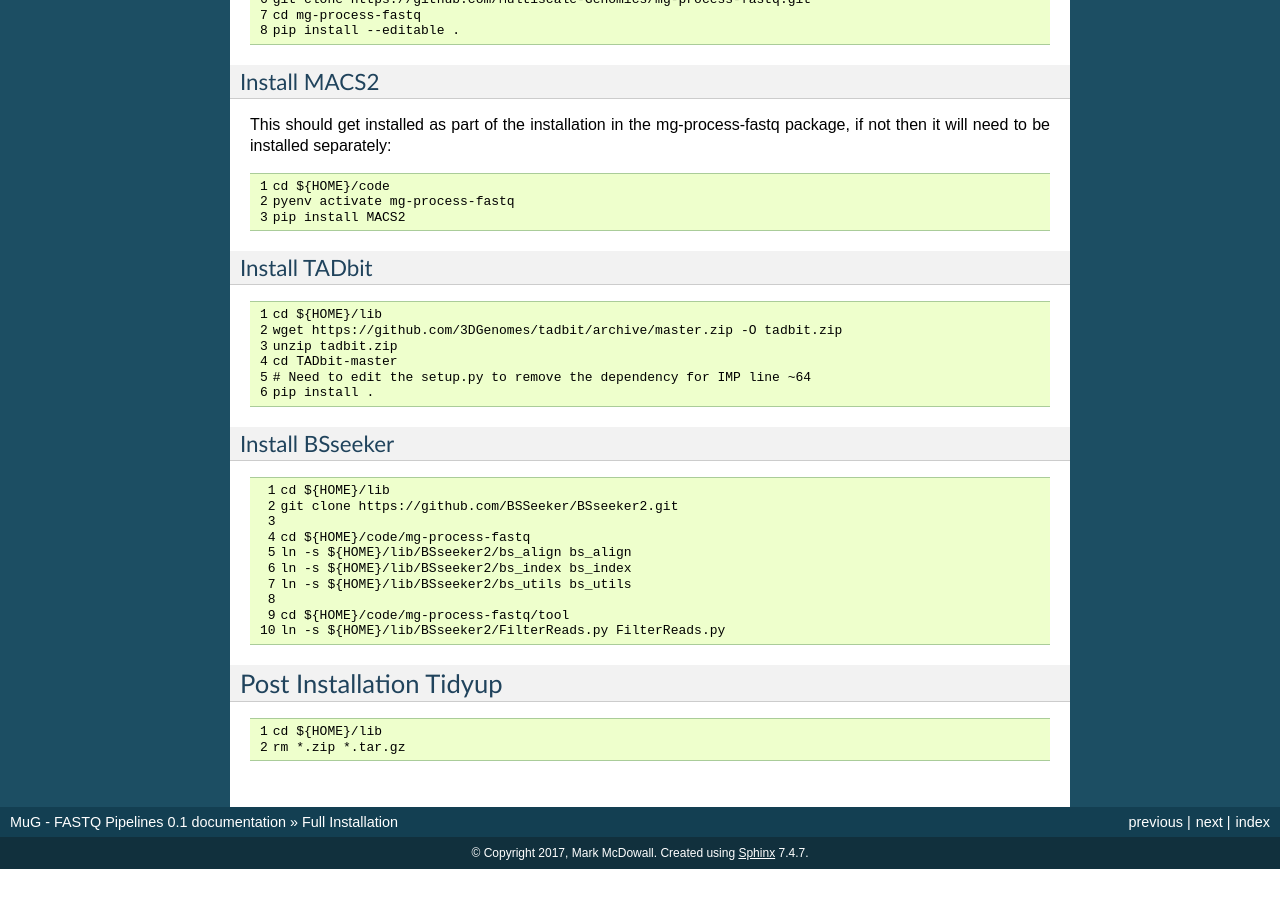
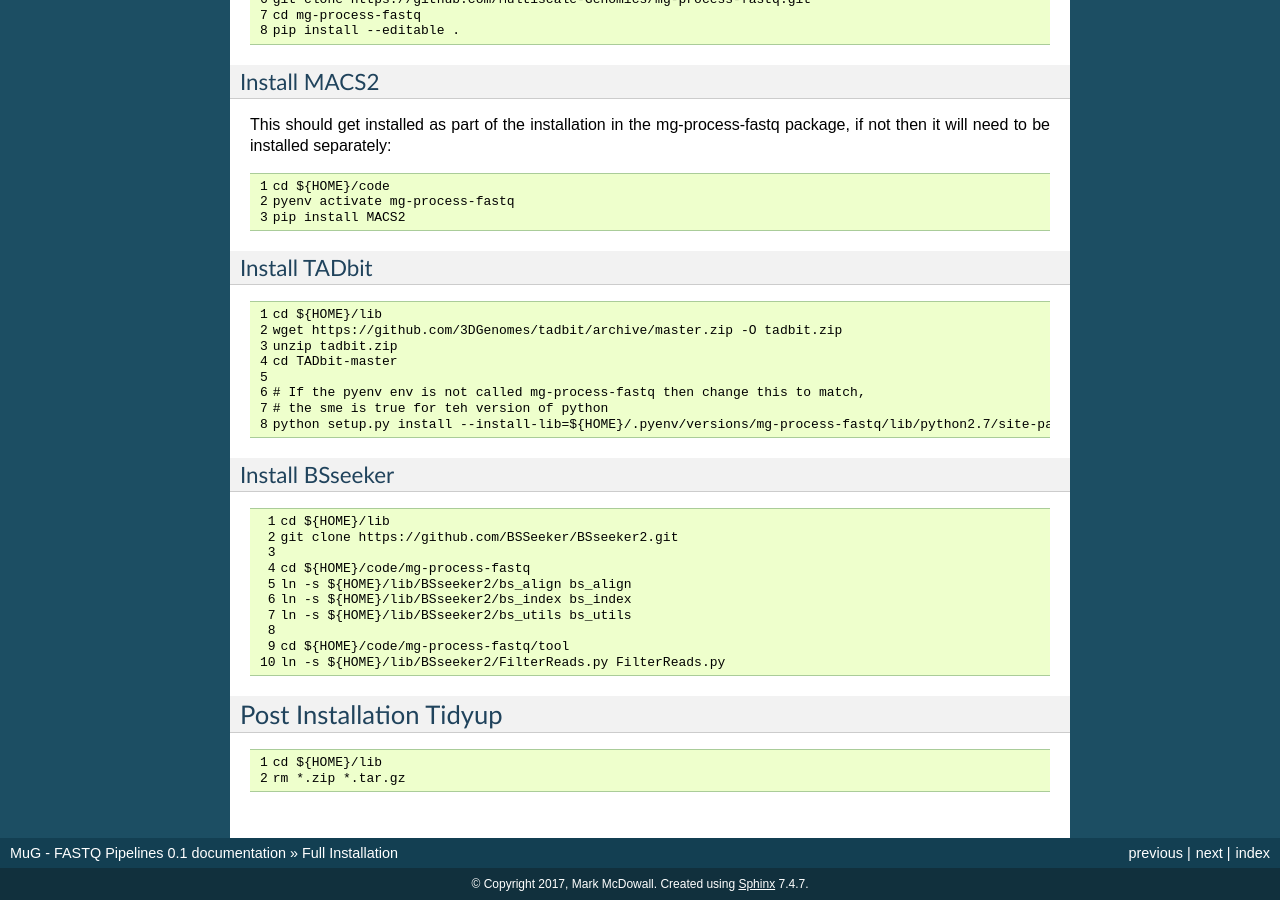
Before and after one commit to Multiscale-Genomics/mg-process-fastq, a Sphinx documentation site: the page built from docs/full_installation.rst, in a window 1280 px wide and 900 px high, scrolled down 4741 px. Built offline with Sphinx 7.4.7, drawn with Linux system fonts in a browser that asks for light colours; before the commit the page ends 5610 px from its top, so only the background shows below that.

Commit message:
Updated the installation of TADbit so that sudo is not required as part of the installation process to avoid issues when loading on a system that does not have root access

```diff
--- a/docs/full_installation.rst
+++ b/docs/full_installation.rst
@@ -350,8 +350,10 @@ Install TADbit
    wget https://github.com/3DGenomes/tadbit/archive/master.zip -O tadbit.zip
    unzip tadbit.zip
    cd TADbit-master
-   # Need to edit the setup.py to remove the dependency for IMP line ~64
-   pip install .
+
+   # If the pyenv env is not called mg-process-fastq then change this to match,
+   # the sme is true for teh version of python
+   python setup.py install --install-lib=${HOME}/.pyenv/versions/mg-process-fastq/lib/python2.7/site-packages/ --install-scripts=${HOME}/bin
 
 Install BSseeker
 ^^^^^^^^^^^^^^^^
```
